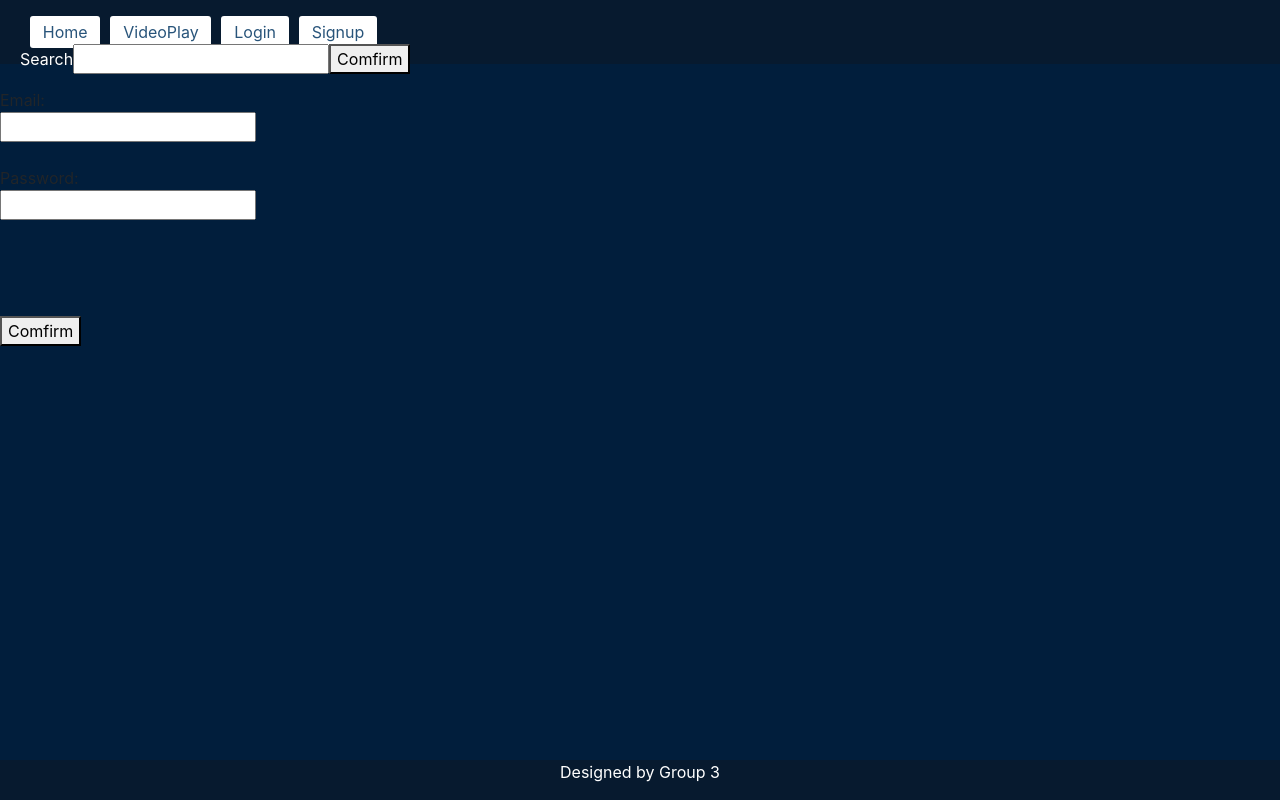
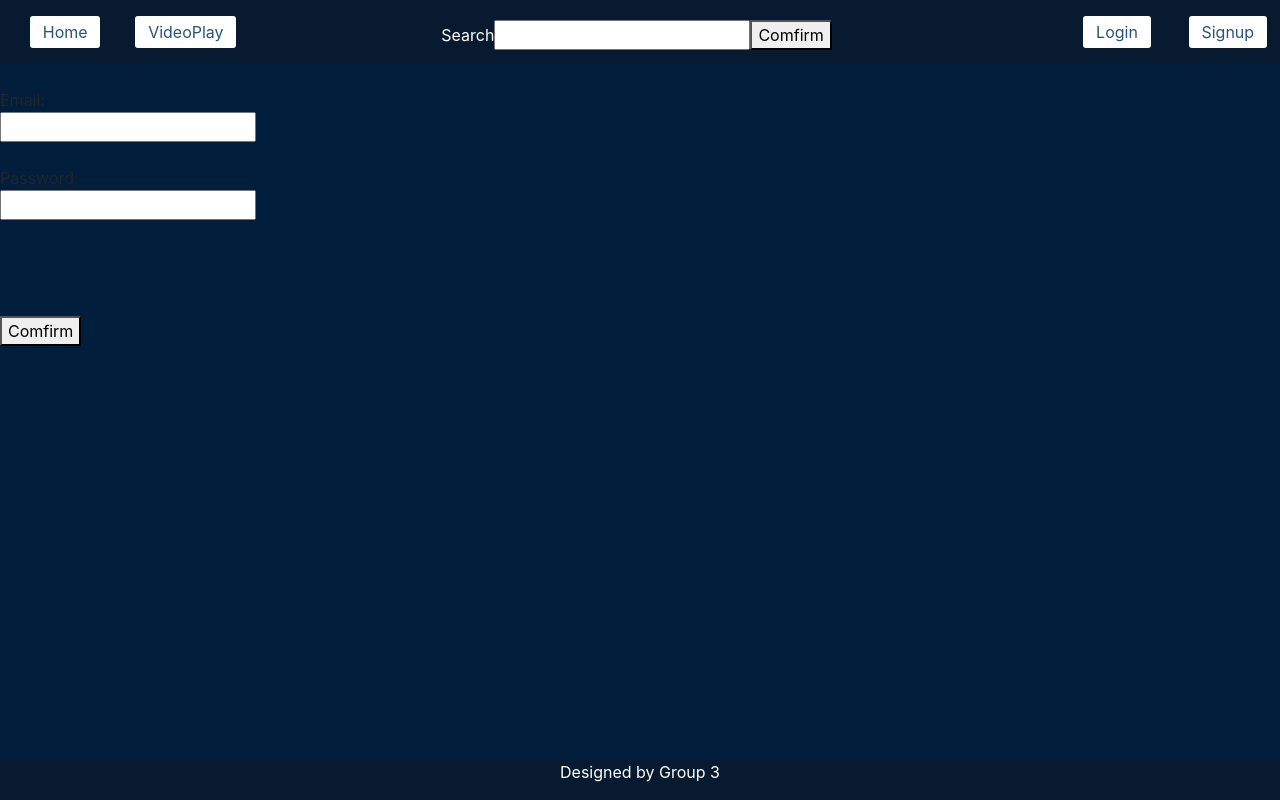
Before and after one commit to linyue1233/554-final-project, a React (Create React App) app in the folder client/: page /login in a window 1280 px wide. Built offline with nearby package versions, Linux system fonts and the light colour scheme.

Commit message:
header css

```diff
--- a/client/src/App.css
+++ b/client/src/App.css
@@ -6,29 +6,13 @@ body {
     min-height: 100%;
     margin: 0;
     padding: 0;
-    position: relative;
     background-color: #011e3c;
-}
-
-.App-logo {
-    height: 40vmin;
-    pointer-events: none;
-}
-
-@media (prefers-reduced-motion: no-preference) {
-    .App-logo {
-        animation: App-logo-spin infinite 20s linear;
-    }
 }
 
 .App-header {
     background-color: #071a2f;
     height: 64px;
     width: 100%;
-    color: white;
-    text-align: left;
-    position: relative;
-    padding: 20px;
 }
 
 .App-body {
@@ -38,12 +22,12 @@ body {
 }
 
 .navlink {
-    padding: 0.4rem 0.8rem;
+    /* padding: 0.4rem 0.8rem; */
     background-color: white;
     border-radius: 3px;
     color: #28547a;
-    text-decoration: none !important;
-    margin-left: 10px;
+    /* text-decoration: none !important; */
+    /* margin-left: 10px; */
 }
 
 .navlink:hover {
@@ -54,15 +38,6 @@ body {
 
 .App-link {
     color: #61dafb;
-}
-
-@keyframes App-logo-spin {
-    from {
-        transform: rotate(0deg);
-    }
-    to {
-        transform: rotate(360deg);
-    }
 }
 
 .text-center {
@@ -114,11 +89,11 @@ footer {
 
 .video-link {
     text-decoration: none !important;
-    color: black
+    color: black;
 }
 
 .video-link:hover {
-    color: rgb(37, 133, 170)
+    color: rgb(37, 133, 170);
 }
 
 .upload-form {
@@ -130,7 +105,7 @@ footer {
     color: black;
     width: 10px;
     margin-top: 80px;
-    margin-left:30px;
+    margin-left: 30px;
     font-size: 20px;
 }
 
@@ -139,7 +114,7 @@ footer {
     margin-bottom: 20px;
 }
 
-.likedVideos{
+.likedVideos {
     margin: 0 auto;
 }
 
--- a/client/src/App.js
+++ b/client/src/App.js
@@ -14,7 +14,6 @@ import Admin from './components/Admin';
 
 import SearchVideo from './components/SearchVideo';
 
-
 async function postAvatar({ image, description }) {
     const formData = new FormData();
     formData.append('image', image);
@@ -24,37 +23,49 @@ async function postAvatar({ image, description }) {
     return result.data;
 }
 
-
-
 function App() {
     return (
         <BrowserRouter>
             <div className="App">
                 <header className="App-header">
-                    <nav>
+                    <div className="row">
+                        <div className="col-md-1">
                             <NavLink className="navlink" to="/">
                                 Home
                             </NavLink>
-                        <NavLink className="navlink" to="/videoPlay/1e625977-ca18-416c-88bf-475a66bd0ba1">
+                        </div>
+                        <div className="col-md-1">
+                            <NavLink
+                                className="navlink col-md-1"
+                                to="/videoPlay/1e625977-ca18-416c-88bf-475a66bd0ba1"
+                            >
                                 VideoPlay
                             </NavLink>
+                        </div>
+                        <div className="col-md-4 offset-md-2">
+                            <SearchVideo />
+                        </div>
+                        <div className="col-md-1 offset-md-2">
                             <NavLink className="navlink" to="/login">
-                            Login</NavLink>
+                                Login
+                            </NavLink>
+                        </div>
+                        <div className="col-md-1">
                             <NavLink className="navlink" to="/signup">
                                 Signup
                             </NavLink>
-                    </nav>
-                    <SearchVideo/>
+                        </div>
+                    </div>
                 </header>
                 <br />
                 <div className="App-body">
                     <Routes>
                         <Route index path="/" element={<Home />} />
-                        <Route index path="/videoPlay/:videoId" element={<VideoPlay />}/>
+                        <Route index path="/videoPlay/:videoId" element={<VideoPlay />} />
                         <Route path="/users/:id" element={<User />} />
                         <Route path="/admin" element={<Admin />} />
-                        <Route path="/signup" element={<SignupPage/>}/>
-                        <Route path="/login" element={<LoginPage/>}/>
+                        <Route path="/signup" element={<SignupPage />} />
+                        <Route path="/login" element={<LoginPage />} />
                         <Route
                             path="/videos/getAllVideosByTag/:tag"
                             element={<AllVideo />}
```
Also changed, not shown: 1 other file (tests, documents, lock files or other folders). Lines whose indentation alone changed are shown as unchanged.
